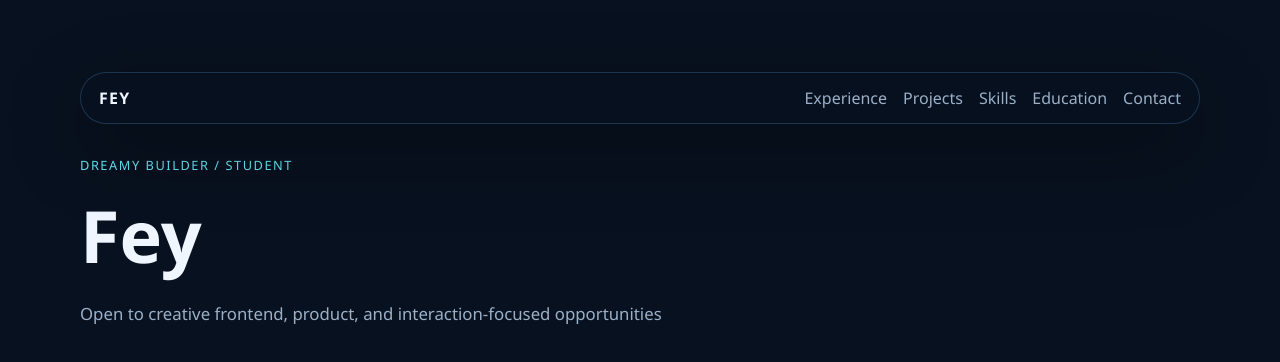
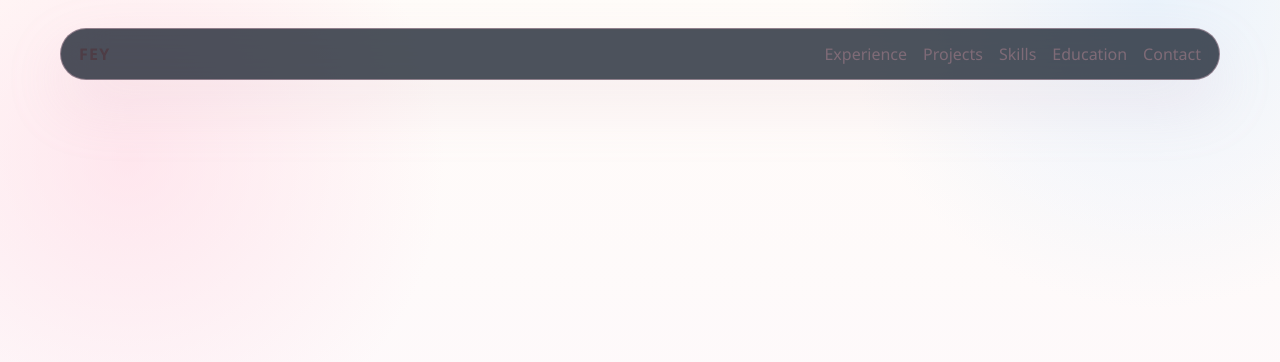
Before and after one commit to Char-1232323/zhafei.io, a React (Vite) app: page / in a window 1280 px wide. Shown: the top 362 px of the page. Built offline with nearby package versions, Linux system fonts and the light colour scheme.

Commit message:
feat: establish bright homepage shell

```diff
--- a/src/app/AppShell.module.css
+++ b/src/app/AppShell.module.css
@@ -1,17 +1,22 @@
 :global(:root) {
-  color-scheme: dark;
-  --bg: #08111f;
-  --bg-2: #0e1b31;
-  --surface: rgba(11, 26, 48, 0.72);
-  --surface-strong: rgba(12, 31, 57, 0.9);
-  --line: rgba(112, 183, 255, 0.22);
-  --text: #eff6ff;
-  --muted: #9bb0c8;
-  --accent: #67e8f9;
-  --accent-2: #38bdf8;
-  --shadow: 0 24px 80px rgba(0, 0, 0, 0.32);
+  color-scheme: light;
+  --bg: #fff8f5;
+  --bg-soft: #fff2f6;
+  --bg-blue: #eef6ff;
+  --surface: rgba(255, 255, 255, 0.74);
+  --surface-strong: rgba(255, 250, 252, 0.92);
+  --line: rgba(226, 181, 200, 0.45);
+  --text: #4e3d46;
+  --muted: #7f6b77;
+  --accent: #f091b3;
+  --accent-strong: #d96f98;
+  --blue-accent: #8cb9f7;
+  --shadow: 0 24px 60px rgba(209, 174, 187, 0.18);
   font-family: 'Segoe UI', sans-serif;
-  background: radial-gradient(circle at top, #102544 0%, #08111f 60%);
+  background:
+    radial-gradient(circle at top left, rgba(255, 221, 234, 0.9), transparent 30%),
+    radial-gradient(circle at top right, rgba(214, 234, 255, 0.8), transparent 28%),
+    linear-gradient(180deg, #fffaf7 0%, #fff5fb 48%, #fdfcff 100%);
   color: var(--text);
 }
 
@@ -27,31 +32,14 @@
 
 .page {
   min-height: 100vh;
+  background:
+    radial-gradient(circle at 10% 20%, rgba(255, 214, 228, 0.56), transparent 24%),
+    radial-gradient(circle at 90% 0%, rgba(204, 229, 255, 0.42), transparent 22%),
+    linear-gradient(180deg, rgba(255, 252, 249, 0.96), rgba(252, 246, 252, 0.98));
 }
 
 .main {
-  width: min(1120px, calc(100% - 32px));
+  width: min(1160px, calc(100% - 32px));
   margin: 0 auto;
-  padding: 72px 0 96px;
+  padding: 28px 0 96px;
 }
-
-.placeholder {
-  margin: 0;
-  font-size: clamp(2.5rem, 7vw, 4.5rem);
-}
-
-.kicker {
-  margin: 0 0 12px;
-  color: var(--accent);
-  letter-spacing: 0.12em;
-  text-transform: uppercase;
-  font-size: 0.8rem;
-}
-
-.subtitle {
-  margin: 16px 0 0;
-  max-width: 40rem;
-  color: var(--muted);
-  font-size: 1.05rem;
-  line-height: 1.7;
-}
--- a/src/app/AppShell.tsx
+++ b/src/app/AppShell.tsx
@@ -8,9 +8,12 @@ function AppShell() {
     <div className={styles.page}>
       <main id="top" className={styles.main}>
         <Header brandLabel={siteContent.profile.name} navLinks={navigationLinks} />
-        <p className={styles.kicker}>{siteContent.profile.role}</p>
-        <h1 className={styles.placeholder}>{siteContent.profile.name}</h1>
-        <p className={styles.subtitle}>{siteContent.profile.targetRole}</p>
+        <section id="hero" aria-label="Hero" />
+        <section id="mood" aria-label="Mood" />
+        <section id="projects" aria-label="Projects" />
+        <section id="experience" aria-label="Experience" />
+        <section id="skills" aria-label="Skills" />
+        <section id="contact" aria-label="Contact" />
       </main>
     </div>
   )
```
Also changed, not shown: 1 other file (tests, documents, lock files or other folders).
